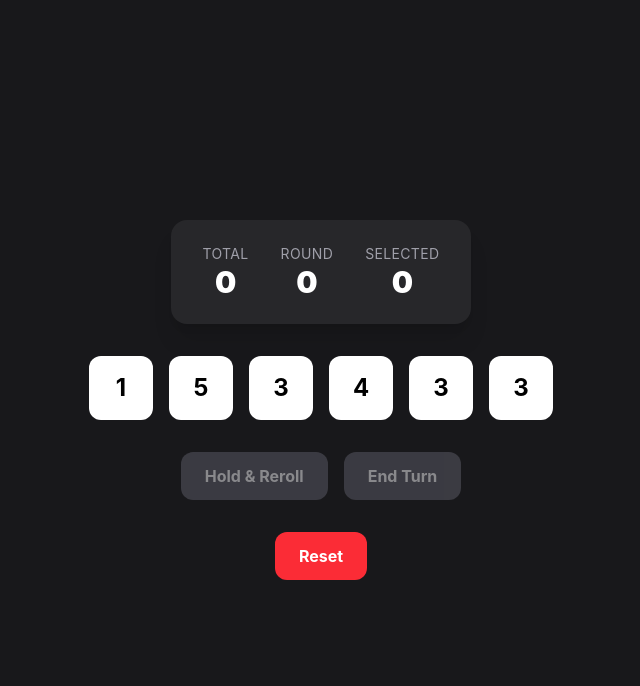
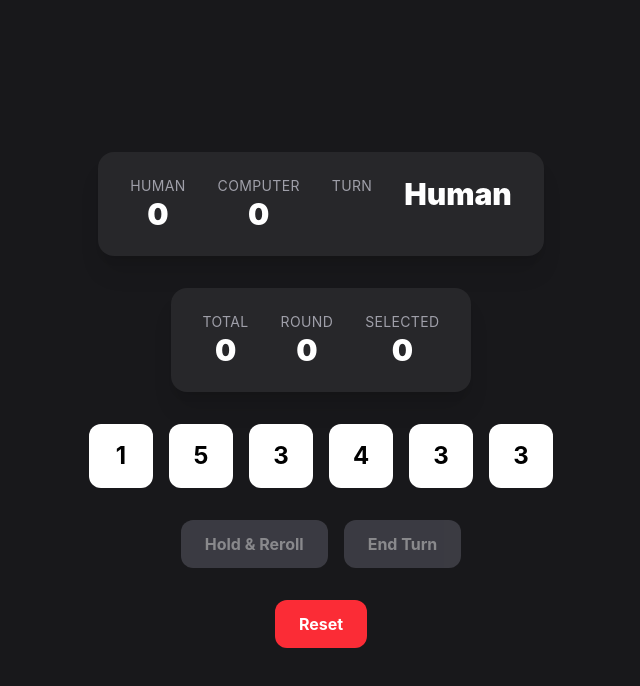
Before and after one commit to maddisanotoole/Velocidice, a React (Vite) app: page / in a window 1280 px wide. Shown: the top 686 px of the page, without its empty margins (319-959 px from the left). Built offline with nearby package versions, Linux system fonts and the light colour scheme.

Commit message:
implement player turns and scoring 2 triples and 5 die straights

```diff
--- a/src/App.tsx
+++ b/src/App.tsx
@@ -1,36 +1,78 @@
 import { useState } from "react";
 import { initializeDice, rollDie } from "./game/dice";
 import Button from "./components/GameButton";
-import { DieStatus, type Die } from "./types";
+import { DieStatus, type PlayerId, type Die, type PlayerScores } from "./types";
 import { DieFace } from "./components/DiceFace";
 import { ScoreBoard } from "./components/ScoreBoard";
 import { scoreDice } from "./game/scoring";
+import { PlayerBoard } from "./components/PlayerBoard";
+
+const WINNING_SCORE = 10_000;
+
+type TurnStatus = "rolling" | "farkled";
+
+type TurnState = {
+  dice: Die[];
+  status: TurnStatus;
+};
+
+function didFarkle(dice: Die[]): boolean {
+  const activeDice = dice.filter((die) => die.status === DieStatus.ACTIVE);
+
+  return (
+    activeDice.length > 0 &&
+    scoreDice(activeDice.map((die) => die.value)).score === 0
+  );
+}
+
+function rollNewDice(): TurnState {
+  const dice = initializeDice();
+
+  return {
+    dice,
+    status: didFarkle(dice) ? "farkled" : "rolling",
+  };
+}
 
 function App() {
-  const [dice, setDice] = useState<Die[]>(initializeDice());
-  const [totalScore, setTotalScore] = useState(0);
+  const [turn, setTurn] = useState<TurnState>(rollNewDice);
+  const [currentPlayer, setCurrentPlayer] = useState<PlayerId>("human");
+  const [winner, setWinner] = useState<PlayerId | null>(null);
+
+  const [playerScore, setPlayerScore] = useState<PlayerScores>({
+    human: 0,
+    computer: 0,
+  });
+
   const [roundScore, setRoundScore] = useState(0);
-  const [farkleMessage, setFarkleMessage] = useState("");
 
+  const dice = turn.dice;
   const selectedDice = dice.filter((die) => die.status === DieStatus.SELECTED);
-  const activeDice = dice.filter((die) => die.status === DieStatus.ACTIVE);
   const selectedScoreResult = scoreDice(selectedDice.map((die) => die.value));
-  const possibleScoreResult = scoreDice(activeDice.map((die) => die.value));
   const selectedScore = selectedScoreResult.score;
   const selectedDiceAreValid = selectedScoreResult.allDiceScore;
-  const possibleScore = possibleScoreResult.score;
-  const isFarkle =
-    activeDice.length > 0 && selectedDice.length === 0 && possibleScore === 0;
-  const actionDisabledReason = isFarkle
-    ? "You farkled. Start a new turn."
+  const hasFarkled = turn.status === "farkled";
+  const actionDisabledReason = winner
+    ? `${winner} won the game. Reset to play again.`
+    : hasFarkled
+      ? "You farkled. End your turn."
       : selectedDice.length === 0
         ? "Select scoring dice first."
         : !selectedDiceAreValid
           ? "Every selected die must contribute to the score."
           : undefined;
 
+  function switchTurn() {
+    setCurrentPlayer((prev) => (prev === "human" ? "computer" : "human"));
+    setRoundScore(0);
+    setTurn(rollNewDice());
+  }
+
   function holdDice() {
-    setFarkleMessage("");
+    if (winner || hasFarkled || !selectedDiceAreValid) {
+      return;
+    }
+
     const nextDice = dice.map((die) => {
       if (die.status === DieStatus.SELECTED) {
         return { ...die, status: DieStatus.HELD };
@@ -45,23 +87,34 @@ function App() {
     const nextActiveDice = nextDice.filter(
       (die) => die.status === DieStatus.ACTIVE,
     );
-    const nextPossibleScore = scoreDice(
-      nextActiveDice.map((die) => die.value),
-    ).score;
 
-    if (nextActiveDice.length > 0 && nextPossibleScore === 0) {
-      setFarkleMessage("Farkle!");
-      setRoundScore(0);
-      setDice(initializeDice());
+    // rerolls if all die have been held
+    if (nextActiveDice.length === 0) {
+      const nextRoll = rollNewDice();
+
+      setRoundScore((prev) => prev + selectedScore);
+      setTurn(nextRoll);
       return;
     }
 
-    setDice(nextDice);
-    setRoundScore((prev) => prev + selectedScore);
+    const nextStatus = didFarkle(nextDice) ? "farkled" : "rolling";
+
+    setTurn({
+      dice: nextDice,
+      status: nextStatus,
+    });
+    setRoundScore((prev) =>
+      nextStatus === "farkled" ? 0 : prev + selectedScore,
+    );
   }
   function selectDie(id: number) {
-    setDice((prev) =>
-      prev.map((die) =>
+    if (winner || hasFarkled) {
+      return;
+    }
+
+    setTurn((prev) => ({
+      ...prev,
+      dice: prev.dice.map((die) =>
         die.id === id
           ? {
               ...die,
@@ -74,28 +127,60 @@ function App() {
             }
           : die,
       ),
-    );
+    }));
   }
 
   function endTurn() {
-    setTotalScore(roundScore);
+    if (winner || (!hasFarkled && !selectedDiceAreValid)) {
+      return;
+    }
+
+    const bankedScore = hasFarkled ? 0 : roundScore + selectedScore;
+
+    if (!hasFarkled) {
+      setPlayerScore((prev) => {
+        const nextScore = prev[currentPlayer] + bankedScore;
+
+        return {
+          ...prev,
+          [currentPlayer]: nextScore,
+        };
+      });
+    }
+
+    if (playerScore[currentPlayer] + bankedScore >= WINNING_SCORE) {
+      setWinner(currentPlayer);
       setRoundScore(0);
-    setFarkleMessage("");
-    // setDice(initializeDice());
+      setTurn({
+        dice: initializeDice(),
+        status: "rolling",
+      });
+      return;
+    }
+
+    switchTurn();
   }
 
   function resetGame() {
-    setDice(initializeDice());
+    setPlayerScore({
+      human: 0,
+      computer: 0,
+    });
+    setCurrentPlayer("human");
+    setWinner(null);
+    setTurn(rollNewDice());
     setRoundScore(0);
-    setFarkleMessage("");
   }
   return (
     <div className="min-h-screen bg-zinc-900 text-white flex flex-col items-center justify-center gap-8">
+      <PlayerBoard currentPlayer={currentPlayer} playerScores={playerScore} />
       <ScoreBoard
-        totalScore={totalScore}
+        currentPlayer={currentPlayer}
+        playerScores={playerScore}
         roundScore={roundScore}
         selectedScore={selectedScore}
       />
+
       <div className="flex gap-4">
         {dice.map((die) => (
           <DieFace
@@ -105,15 +190,20 @@ function App() {
           ></DieFace>
         ))}
       </div>
-      {farkleMessage && (
+      {hasFarkled && (
         <p className="text-4xl font-black uppercase tracking-wide text-red-400">
-          {farkleMessage}
+          Farkle!
+        </p>
+      )}
+      {winner && (
+        <p className="text-4xl font-black uppercase tracking-wide text-green-400">
+          {winner} wins!
         </p>
       )}
       <div className="flex gap-4">
         <Button
           onClick={holdDice}
-          disabled={!selectedDiceAreValid || isFarkle}
+          disabled={Boolean(winner) || hasFarkled || !selectedDiceAreValid}
           title={actionDisabledReason}
           color="blue"
         >
@@ -121,7 +211,7 @@ function App() {
         </Button>
         <Button
           onClick={endTurn}
-          disabled={!selectedDiceAreValid || isFarkle}
+          disabled={Boolean(winner) || (!hasFarkled && !selectedDiceAreValid)}
           title={actionDisabledReason}
           color="yellow"
         >
--- /dev/null
+++ b/src/components/Board.tsx
@@ -0,0 +1,22 @@
+type BoardProps = {
+  children: React.ReactNode;
+};
+
+export function Board({ children }: BoardProps) {
+  return (
+    <div
+      className="
+        flex
+        flex-col
+        gap-8
+        bg-zinc-800
+        rounded-2xl
+        px-8
+        py-6
+        shadow-xl
+        "
+    >
+      {children}
+    </div>
+  );
+}
--- /dev/null
+++ b/src/components/PlayerBoard.tsx
@@ -0,0 +1,27 @@
+import type { PlayerId, PlayerScores } from "../types";
+import { Board } from "./Board";
+import { ScoreItem } from "./ScoreItem";
+
+type PlayerBoardProps = {
+  currentPlayer: PlayerId;
+  playerScores: PlayerScores;
+};
+export function PlayerBoard({ currentPlayer, playerScores }: PlayerBoardProps) {
+  return (
+    <Board>
+      <div className="flex gap-8">
+        <ScoreItem label="Human" value={playerScores.human} />
+
+        <ScoreItem label="Computer" value={playerScores.computer} />
+
+        <span className="text-sm uppercase text-zinc-400 tracking-wide">
+          Turn
+        </span>
+
+        <span className="text-3xl font-black capitalize text-white">
+          {currentPlayer}
+        </span>
+      </div>
+    </Board>
+  );
+}
--- a/src/components/ScoreBoard.tsx
+++ b/src/components/ScoreBoard.tsx
@@ -1,48 +1,21 @@
-type ScoreBoardProps = {
-  totalScore: number;
-  roundScore: number;
-  selectedScore: number;
-};
-
-type ScoreItemProps = {
-  label: string;
-  value: number;
-};
-
-function ScoreItem({ label, value }: ScoreItemProps) {
-  return (
-    <div className="flex flex-col items-center">
-      <span className="text-sm uppercase text-zinc-400 tracking-wide">
-        {label}
-      </span>
-
-      <span className="text-3xl font-black text-white">{value}</span>
-    </div>
-  );
-}
+import type { ScoreBoardProps } from "../types";
+import { Board } from "./Board";
+import { ScoreItem } from "./ScoreItem";
 
 export function ScoreBoard({
-  totalScore,
+  currentPlayer,
+  playerScores,
   roundScore,
   selectedScore,
 }: ScoreBoardProps) {
   return (
-    <div
-      className="
-        flex
-        gap-8
-        bg-zinc-800
-        rounded-2xl
-        px-8
-        py-6
-        shadow-xl
-      "
-    >
-      <ScoreItem label="Total" value={totalScore} />
+    <Board>
+      <div className="flex gap-8">
+        <ScoreItem label="Total" value={playerScores[currentPlayer]} />
 
-      <ScoreItem label="Round" value={roundScore} />
-
-      <ScoreItem label="Selected" value={selectedScore} />
-    </div>
+        <ScoreItem label="Round" value={roundScore} />
+        <ScoreItem label="Selected" value={selectedScore} />
+      </div>
+    </Board>
   );
 }
--- /dev/null
+++ b/src/components/ScoreItem.tsx
@@ -0,0 +1,13 @@
+import type { ScoreItemProps } from "../types";
+
+export function ScoreItem({ label, value }: ScoreItemProps) {
+  return (
+    <div className="flex flex-col items-center">
+      <span className="text-sm uppercase text-zinc-400 tracking-wide">
+        {label}
+      </span>
+
+      <span className="text-3xl font-black text-white">{value}</span>
+    </div>
+  );
+}
--- a/src/game/scoring.ts
+++ b/src/game/scoring.ts
@@ -26,6 +26,16 @@ export function scoreDice(values: number[]): ScoreResult {
         allDiceScore: true,
       };
     }
+
+    const tripletCount = counts.slice(1).filter((count) => count === 3).length;
+
+    if (tripletCount === 2) {
+      return {
+        score: 2500,
+        allDiceScore: true,
+      };
+    }
+
     const pairCount = counts.slice(1).filter((count) => count === 2).length;
 
     const isThreePairs = pairCount === 3;
@@ -36,6 +46,23 @@ export function scoreDice(values: number[]): ScoreResult {
       };
     }
   }
+
+  if (values.length === 5) {
+    const isLowStraight = [1, 2, 3, 4, 5].every(
+      (value) => counts[value] === 1,
+    );
+    const isHighStraight = [2, 3, 4, 5, 6].every(
+      (value) => counts[value] === 1,
+    );
+
+    if (isLowStraight || isHighStraight) {
+      return {
+        score: 1000,
+        allDiceScore: true,
+      };
+    }
+  }
+
   for (const index in counts) {
     const count = counts[index];
     const newScore = calculateScore(count, Number(index));
```
Also changed, not shown: src/types.ts (+19 -0 lines). Lines whose indentation alone changed are shown as unchanged.
